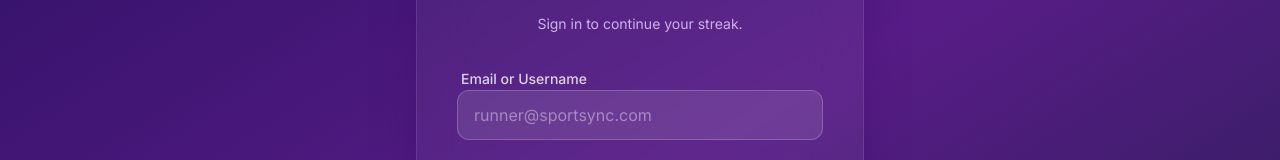
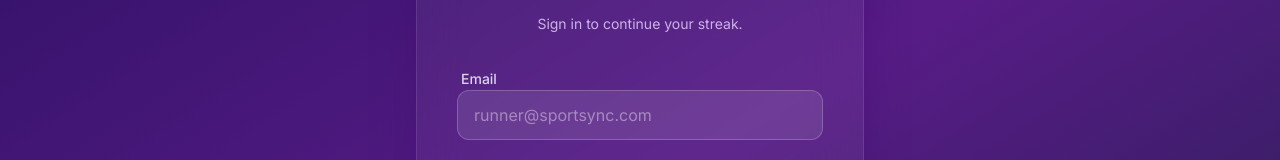
Before and after one commit to FartushynskyiBohdan/SportSyncAndroid, a React (Vite) app in the folder frontend/: page /login in a window 1280 px wide. Shown: the part 205-365 px from the top of the page. Built offline with nearby package versions, Linux system fonts and the light colour scheme.

Commit message:
change page to only accept email as login parameter

```diff
--- a/frontend/src/app/pages/Login.tsx
+++ b/frontend/src/app/pages/Login.tsx
@@ -61,7 +61,7 @@ export function Login() {
                   <div className="text-red-400 text-sm text-center">{error}</div>
                 )}
                 <div className="space-y-1.5">
-                    <label className="text-sm font-medium pl-1 text-white/80" htmlFor="email">Email or Username</label>
+                    <label className="text-sm font-medium pl-1 text-white/80" htmlFor="email">Email</label>
                     <input
                         type="text"
                         id="email"
```
